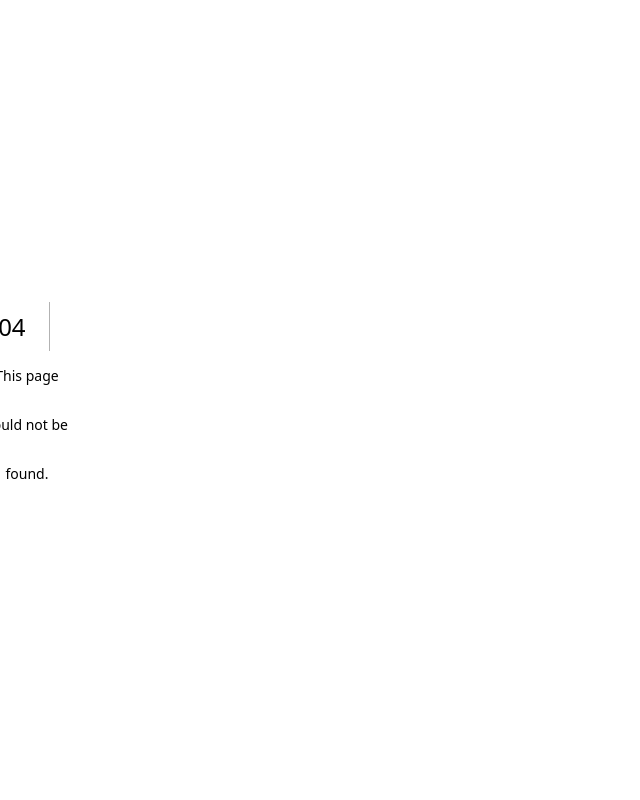
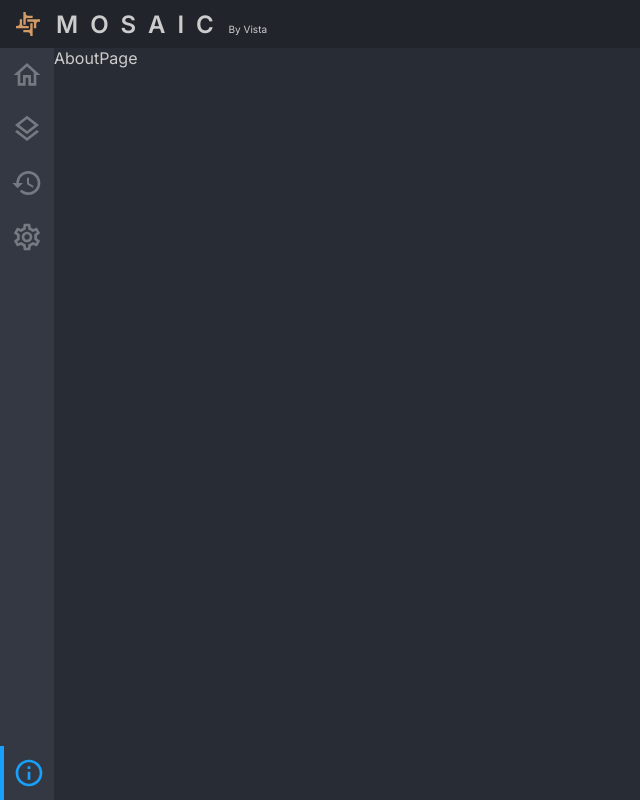
Before and after one commit to TekinaTawar/mosaic_forntend, a Next.js app: page /about in a window 1280 px wide. Before the commit this address had no page. Shown: the whole page, without its empty margins (0-640 px from the left). Built offline with nearby package versions, Linux system fonts and the light colour scheme.

Commit message:
made sidebar Interactive and navigable

```diff
--- /dev/null
+++ b/app/about/page.jsx
@@ -0,0 +1,4 @@
+const AboutPage = () => {
+  return <div>AboutPage</div>;
+};
+export default AboutPage;
--- /dev/null
+++ b/app/arrangement/page.jsx
@@ -0,0 +1,6 @@
+const ArrangementPage = () => {
+  return (
+    <div>ArrangementPage</div>
+  )
+}
+export default ArrangementPage
--- a/app/components/PiecesPanel.module.scss
+++ b/app/components/PiecesPanel.module.scss
@@ -102,8 +102,8 @@
 			}
 
 			.areaIcon{
-				width: 12px;
-				height: 12px;
+				// width: 12px;
+				// height: 12px;
 				margin-right: 4px;
 				// transform icons to be scaled 1.1 and make it go down by 4px
 				transform: scale(1.4) translateY(1px);
--- /dev/null
+++ b/app/components/SideBar.jsx
@@ -0,0 +1,66 @@
+"use client";
+import {
+  MdOutlineHome,
+  MdOutlineLayers,
+  MdHistory,
+  MdOutlineSettings,
+  MdOutlineInfo,
+} from "react-icons/md";
+import { usePathname } from "next/navigation";
+import Link from "next/link";
+
+const SideBar = () => {
+  const pathname = usePathname();
+
+  return (
+    <aside className="sidebar">
+      <ul className="tab-list">
+        <li className="current">
+          <Link className={`${pathname === "/" ? "active" : ""}`} href="/">
+            <MdOutlineHome className="icon" />
+            <span>Home</span>
+          </Link>
+        </li>
+        <li>
+          <Link
+            className={`${pathname === "/arrangement" ? "active" : ""}`}
+            href="/arrangement"
+          >
+            <MdOutlineLayers className="icon" />
+            <span>Arrangement</span>
+          </Link>
+        </li>
+        <li>
+          <Link
+            className={`underdevelopment ${pathname === "/history" ? "active" : ""}`}
+            href="/history"
+          >
+            <MdHistory className="icon" />
+            <span>History - under develpment</span>
+          </Link>
+        </li>
+        <li>
+          <Link
+            className={`underdevelopment ${pathname === "/settings" ? "active" : ""}`}
+            href="/settings"
+          >
+            <MdOutlineSettings className="icon" />
+            <span>Settings - under development</span>
+          </Link>
+        </li>
+      </ul>
+      <ul className="tab-list">
+        <li>
+          <Link
+            className={`${pathname === "/about" ? "active" : ""}`}
+            href="/about"
+          >
+            <MdOutlineInfo className="icon" />
+            <span>About</span>
+          </Link>
+        </li>
+      </ul>
+    </aside>
+  );
+};
+export default SideBar;
--- a/app/globals.scss
+++ b/app/globals.scss
@@ -50,7 +50,7 @@ body {
     padding: 20px;
     z-index: 1000;
 
-    .message{
+    .message {
       display: flex;
       flex-direction: column;
       gap: 20px;
@@ -115,10 +115,23 @@ header {
   li {
     width: 54px;
     height: 54px;
+
+    > a {
+      width: 100%;
+      height: 100%;
       display: flex;
       justify-content: center;
       align-items: center;
       position: relative;
+
+      &:hover {
+        cursor: pointer;
+        background-color: hsl(220, 13%, 33%);
+
+        & span {
+          display: block;
+        }
+      }
 
       span {
         display: none;
@@ -133,11 +146,8 @@ header {
         padding: 5px;
         border-radius: 4px;
         white-space: nowrap;
+        z-index: 5;
       }
-  }
-
-  li:hover span {
-    display: block;
     }
 
     .icon {
@@ -146,11 +156,17 @@ header {
       width: 32px;
     }
 
-  .current {
+    .active {
       border-left: 4px solid #18a0fb;
 
       .icon {
         color: #18a0fb;
+      }
+    }
+
+    .underdevelopment:hover{
+      // display: none;
+      cursor: not-allowed;
     }
   }
 }
@@ -413,8 +429,7 @@ header {
   position: relative;
 }
 
-
-.intitalContent{
+.intitalContent {
   width: 100%;
   height: 100%;
   display: grid;
@@ -546,5 +561,4 @@ header {
       }
     }
   }
-
 }
--- a/app/layout.jsx
+++ b/app/layout.jsx
@@ -1,6 +1,11 @@
 import { Inter } from "next/font/google";
 import "./globals.scss";
 import UnsupportedDevice from "./components/UnsupportedDevice";
+import logo from "../public/logo.svg";
+import Image from "next/image";
+
+import SideBar from "./components/SideBar";
+
 
 const inter = Inter({ subsets: ["latin"] });
 
@@ -13,7 +18,17 @@ export default function RootLayout({ children }) {
   return (
     <html lang="en">
       <body className={inter.className}>
-        <UnsupportedDevice/>
+        <UnsupportedDevice />
+        <header>
+          <div className="logo-container">
+            <Image className="logo" src={logo} alt="Logo" />
+            <h1 className="mosaic">
+              MOSAIC<span> By Vista</span>
+            </h1>
+          </div>
+          <p className="project-title">{/*untitled.mosic*/}</p>
+        </header>
+        <SideBar />
         {children}
       </body>
     </html>
--- a/package.json
+++ b/package.json
@@ -9,6 +9,7 @@
     "lint": "next lint"
   },
   "dependencies": {
+    "dxf-parser": "^1.1.2",
     "next": "14.2.4",
     "react": "^18",
     "react-dom": "^18",
```
Also changed, not shown: app/components/AddDesign.jsx (added, +76 -0 lines), app/page.jsx (+2 -52 lines), app/test/page.jsx (deleted, +0 -12 lines), 1 other file (tests, documents, lock files or other folders). Lines whose indentation alone changed are shown as unchanged.
